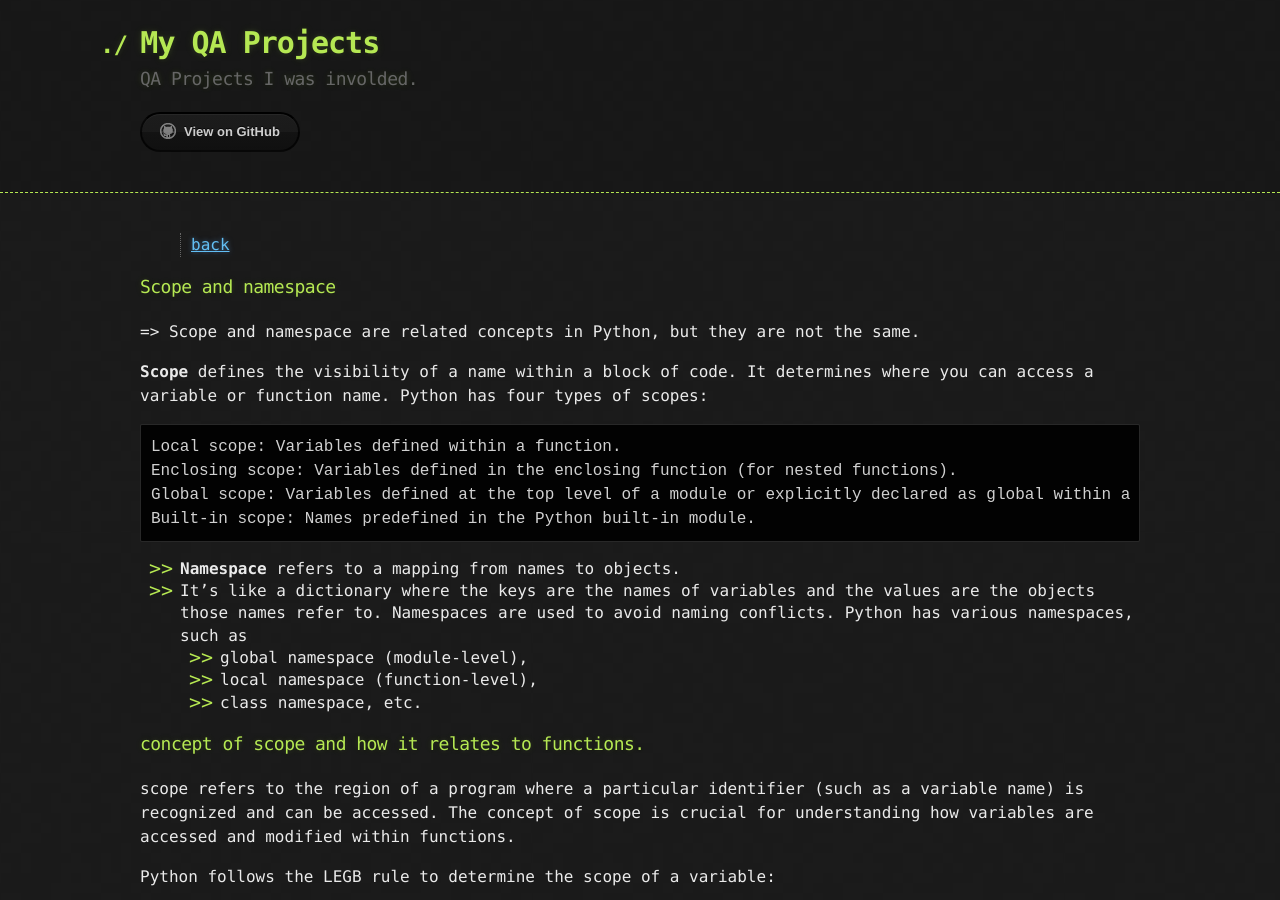
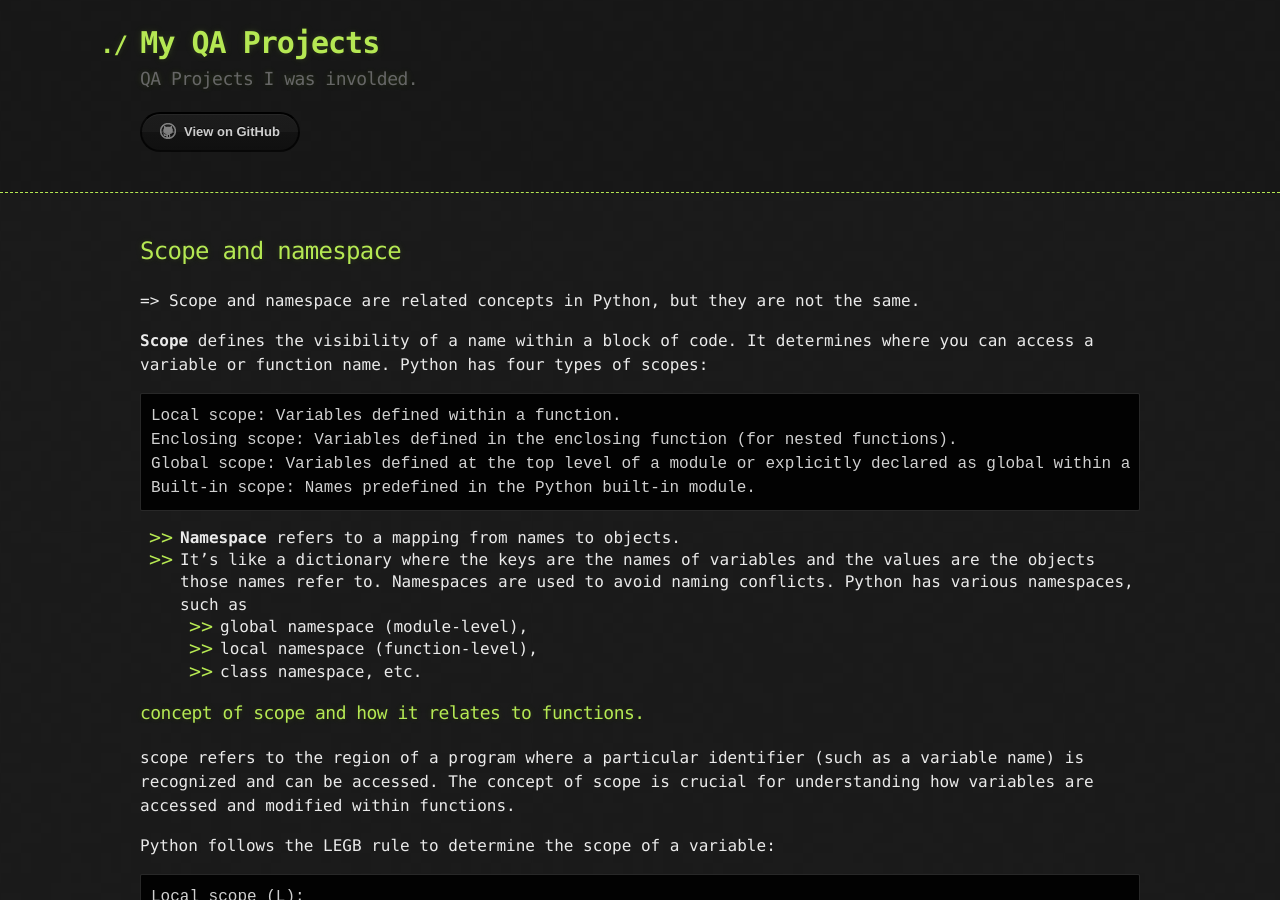
Before and after one commit to sciustechnologia/sciustechnologia.github.io, a Jekyll site: the page built from python/06_functions/0604.md, in a window 1280 px wide and 900 px high. Built offline with Jekyll 4.4.1, drawn with Linux system fonts in a browser that asks for light colours.

Commit message:
Update 0604.md

```diff
--- a/python/06_functions/0604.md
+++ b/python/06_functions/0604.md
@@ -3,9 +3,7 @@ title: Python - Functions - scope
 layout: default
 ---
 
-> [back](./index.html)
-
-### Scope and namespace
+## Scope and namespace
 
 => Scope and namespace are related concepts in Python, but they are not the same.
 
```
